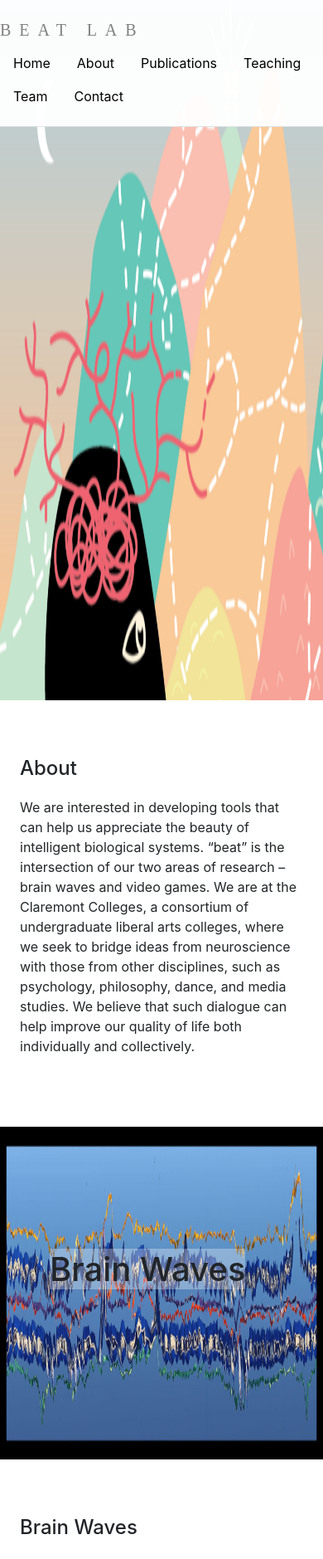
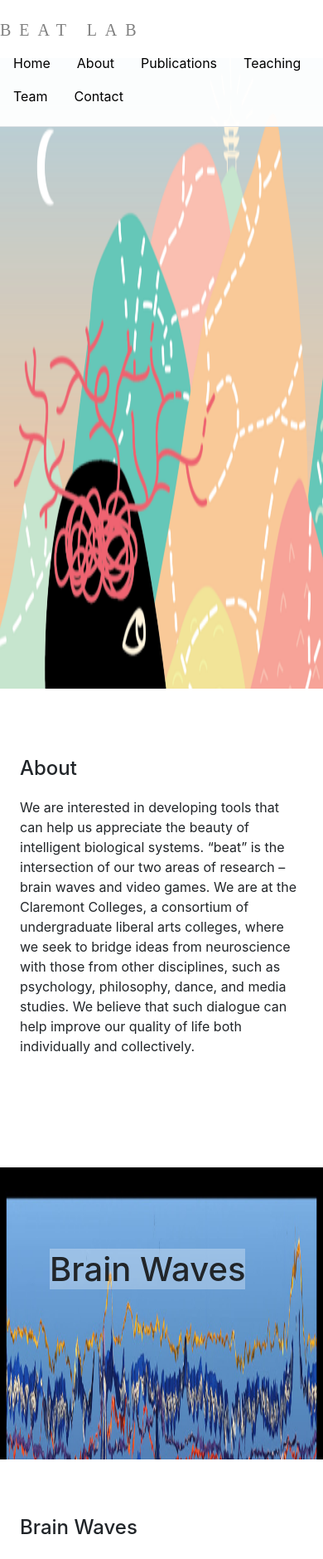
Before and after one commit to SeijiAkera/BeatLab-site, a Flask app: page / in a window 390 px wide. Shown: the top 1879 px of the page at 83% size. Run offline with Flask 3, Linux system fonts and the light colour scheme; some libraries are stand-ins or nearby versions.

Commit message:
Update Parallax Scrolling Effect

```diff
--- a/templates/index.html
+++ b/templates/index.html
@@ -41,7 +41,7 @@
               width: 50%;
             }
 
-            .title-parallax {
+            #title-parallax {
                 /* The image used is done inline*/
 
                 /* Other Parameters */
@@ -50,7 +50,7 @@
 
                 /* Create the parallax scrolling effect */
                 background-attachment: fixed;
-                background-position: center bottom;
+                background-position: center 70px;
                 background-repeat: no-repeat;
                 background-size: 100% 90%;
             }
@@ -64,9 +64,9 @@
 
                 /* Create the parallax scrolling effect */
                 background-attachment: fixed;
-                background-position: center bottom;
+                background-position: center top;
                 background-repeat: repeat;
-                background-size: 100% 95%;
+                background-size: 100% 150%;
             }
 
             .parallax-title {
@@ -95,7 +95,7 @@
 
                     /* Create the parallax scrolling effect */
                     background-attachment: scroll;
-                    background-position: center top;
+                    background-position: center 70px;
                     background-repeat: no-repeat;
                     background-size: 100% 100%;
                 }
@@ -108,9 +108,9 @@
 
                     /* Create the parallax scrolling effect */
                     background-attachment: scroll;
-                    background-position: center bottom;
+                    background-position: center top;
                     background-repeat: no-repeat;
-                    background-size: 100% 95%;
+                    background-size: 100% 150%;
                 }
             }
         </style>
@@ -135,7 +135,7 @@
         <!-- Body Content Section -->
         <!-- About Parallax Section -->
         <section id="title">
-            <div class="title-parallax" style="background-image: url('https://github.com/SeijiAkera/BeatLab-test-site/blob/main/static/assets/img/About.png?raw=true')">
+            <div id="title-parallax" style="background-image: url('https://github.com/SeijiAkera/BeatLab-test-site/blob/main/static/assets/img/About.png?raw=true')">
             </div>
         </section>
 
@@ -408,10 +408,18 @@
         <!-- Core theme JS-->
         <script src="{{ url_for('static', filename='js/scripts.js') }}"></script>
         <script type="text/javascript">
-            var bgParallax = document.getElementsByClassName("parallax")
-            window.addEventListener("scroll", verticalScroll(){
-                bgParallax.style.backgroundPosition = window.pageXOffest + "px";
-            })
+            var titleParallax = document.getElementById("title-parallax")
+            var bgParallax = document.getElementsByClassName("parallax");
+            window.addEventListener("scroll", function() {
+                titleParallax.style.backgroundPosition = "50% " + (-window.pageYOffset / 7 + 70) + "px"
+                for (let i = 0; i < bgParallax.length; i++) {
+                    let offset = 70 + -window.pageYOffset / 7 + (Math.floor(window.pageYOffset/875)*125)
+<!--                    if (window.pageYOffset > 125) {-->
+<!--                        offset = offset + 125-->
+<!--                    }-->
+                    bgParallax[i].style.backgroundPosition = "50% " + offset + "px";
+                }
+            });
         </script>
     </body>
 </html>
```
